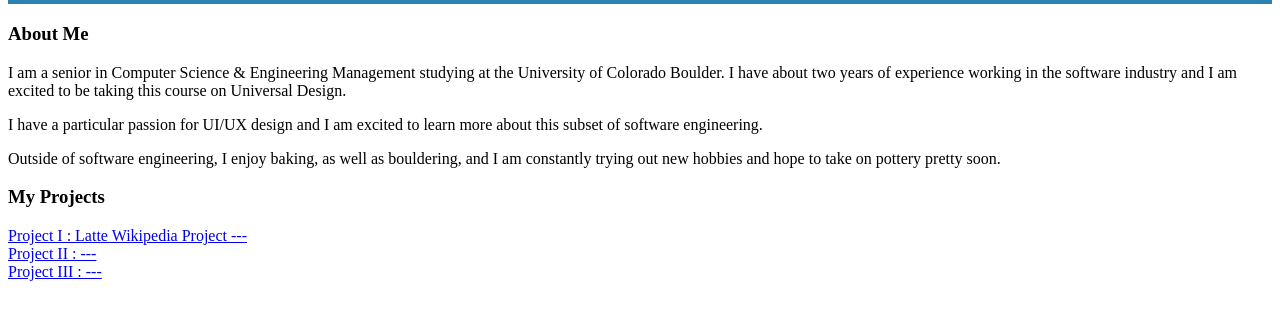
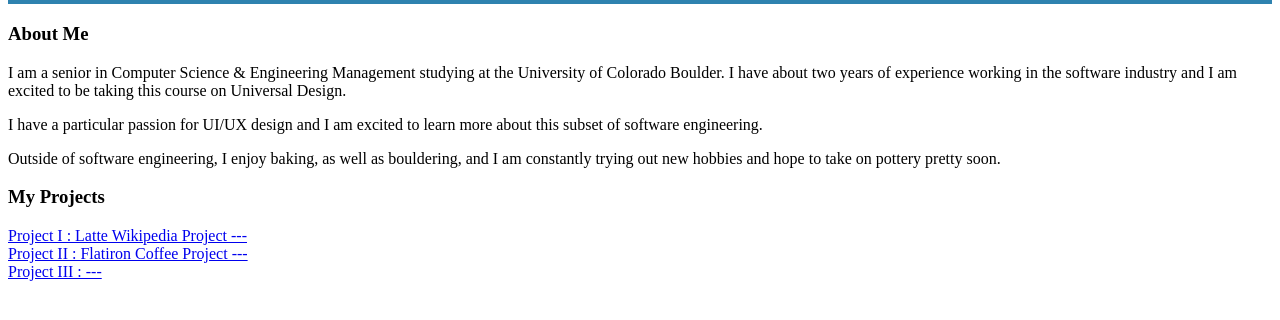
Before and after one commit to SamridhiShrestha/Universal-Design-Portal, a plain HTML site: page index.html in a window 1280 px wide. Shown: the part 142-462 px from the top of the page. Drawn offline with Linux system fonts and the light colour scheme.

Commit message:
Update index.html

```diff
--- a/index.html
+++ b/index.html
@@ -23,6 +23,6 @@
 
 <a href = "https://samridhishrestha.github.io/latte-wikipedia/">Project I : Latte Wikipedia Project ---</a>
 <br>
-<a href = "https://canvas.colorado.edu/courses/97687">Project II : ---</a>
+<a href = "https://samridhishrestha.github.io/UDM---Lab-3/">Project II : Flatiron Coffee Project ---</a>
 <br>
 <a href = "https://canvas.colorado.edu/courses/97687">Project III : ---</a>
```
